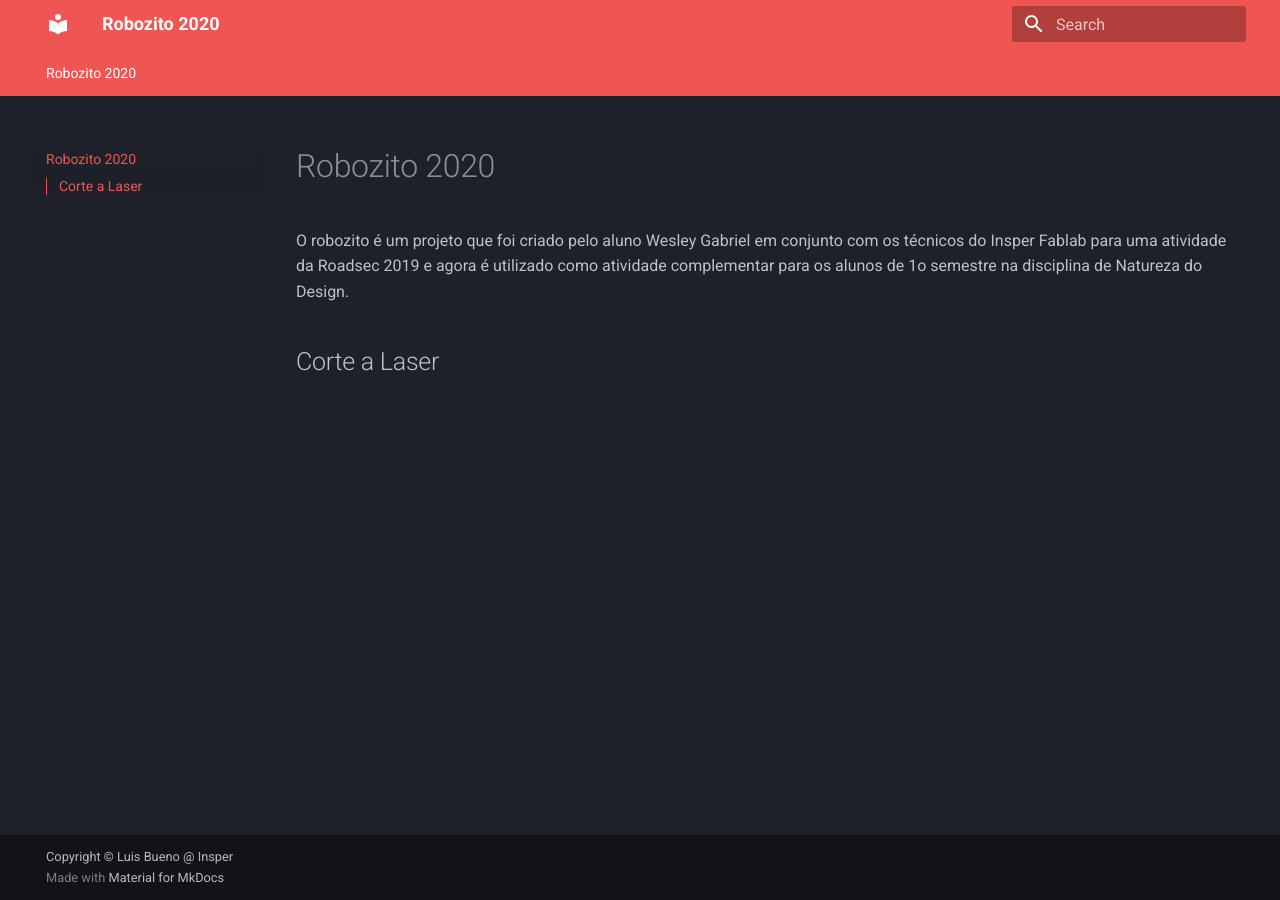
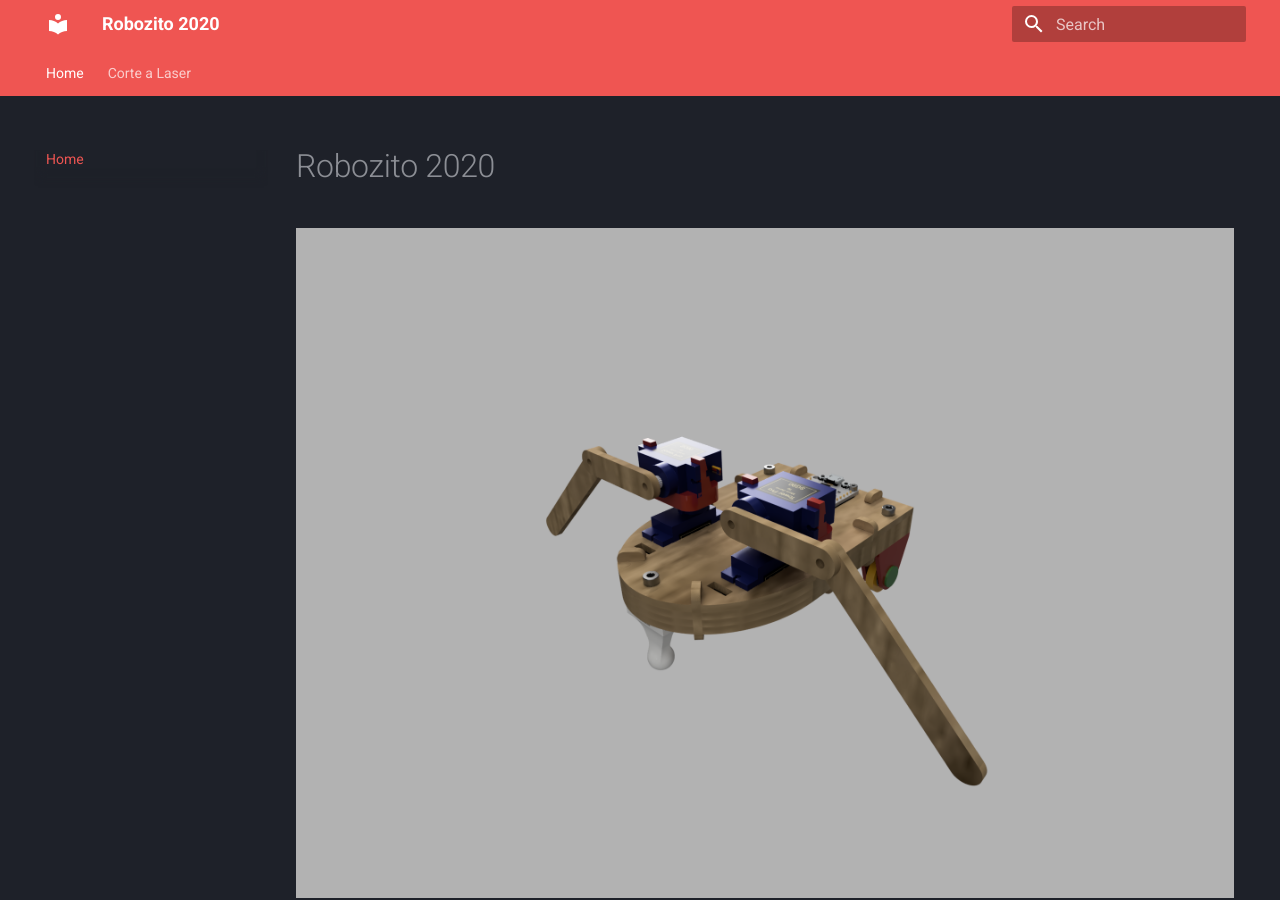
Before and after one commit to LuisHFB/Doc_RobozitoEN, an MkDocs documentation site: the page built from docs/index.md, in a window 1280 px wide and 900 px high. Built offline with MkDocs 1.6.1 and Material for MkDocs 9.7.7, drawn with Linux system fonts in a browser that asks for light colours.

Commit message:
Add Imagens

```diff
--- a/docs/index.md
+++ b/docs/index.md
@@ -1,5 +1,6 @@
 # Robozito 2020
 
+![](imgs/RobozitoFrente.png)
+![](imgs/RobozitoTras.png)
+
 O robozito é um projeto que foi criado pelo aluno Wesley Gabriel em conjunto com os técnicos do Insper Fablab para uma atividade da Roadsec 2019 e agora é utilizado como atividade complementar para os alunos de 1o semestre na disciplina de Natureza do Design.
-
-## Corte a Laser
--- a/mkdocs.yml
+++ b/mkdocs.yml
@@ -26,3 +26,6 @@ copyright: 'Copyright &copy; Luis Bueno @ Insper'
 markdown_extensions:
   - toc:
       permalink: true
+nav:
+  - Home: index.md
+  - 'Corte a Laser': laser.md
```
Also changed, not shown: docs/laser.md (added, +1 -0 lines), docs/imgs/RobozitoFrente.png (added), docs/imgs/RobozitoTras.png (added).
